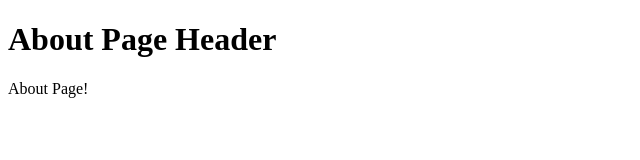
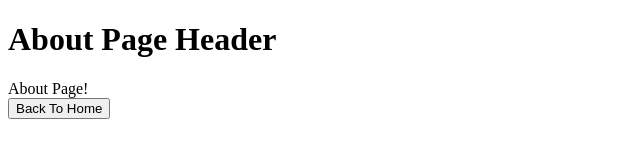
Before and after one commit to rooshanahmed/Gatsby-Demo, a Gatsby site: page /about in a window 1280 px wide. Shown: the whole page, without its empty margins (0-640 px from the left). Built offline with nearby package versions, Linux system fonts and the light colour scheme; Gatsby itself is replaced by a stand-in of ours.

Commit message:
About.tsx Updated

```diff
--- a/src/pages/about.tsx
+++ b/src/pages/about.tsx
@@ -1,11 +1,16 @@
 import React from "react"
 import Layout from "../components/Layout"
+import { navigate } from "gatsby"
 
 export default function About(){
     return(
       <Layout headerTitle="About Page Header">
         <div>
           About Page!
+          <br />
+          <button onClick={() => {
+            navigate("/")
+          }}>Back To Home</button>
         </div>
       </Layout>
     )
```
